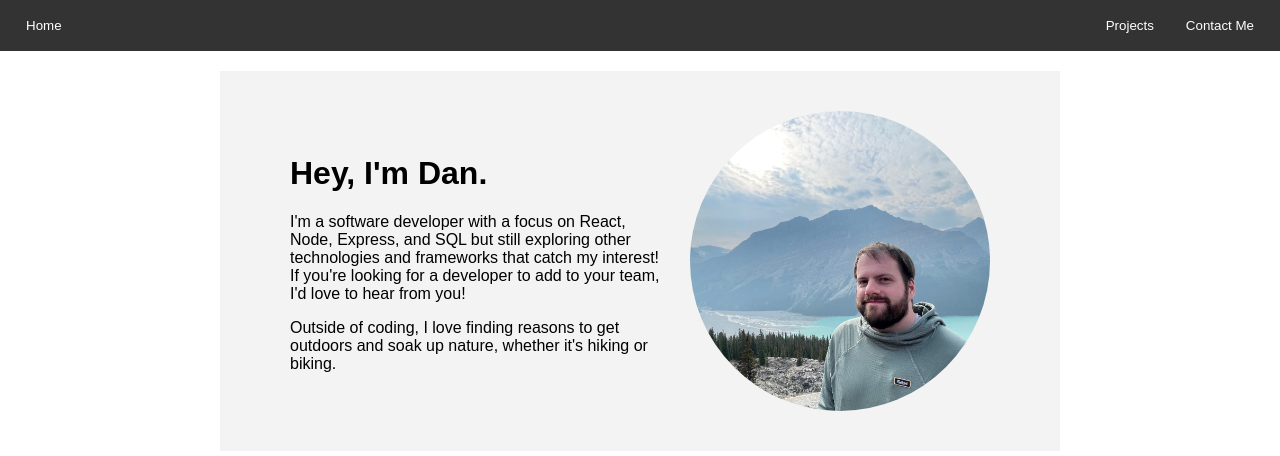
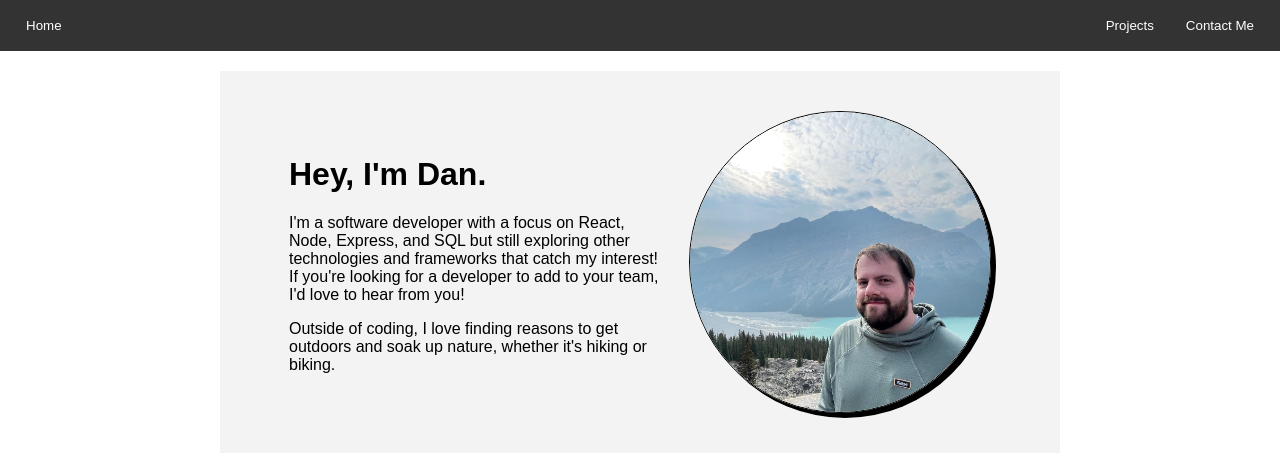
Before and after one commit to Daniel-Legan/daniel-legan-portfolio, a React (Create React App) app: page / in a window 1280 px wide. Shown: the top 456 px of the page. Built offline with nearby package versions, Linux system fonts and the light colour scheme.

Commit message:
shadow added

```diff
--- a/src/App.css
+++ b/src/App.css
@@ -35,6 +35,8 @@ body {
   height: 300px;
   border-radius: 50%;
   overflow: hidden;
+  border: 1px solid black;
+  box-shadow: 5px 5px black;
 }
 
 .profile-picture {
@@ -49,7 +51,8 @@ body {
   border: 1px solid #ccc;
   margin-bottom: 15px;
   padding: 10px;
-  box-shadow: 0 4px 8px 0 rgba(0, 0, 0, 0.2);
+  border: 1px solid black;
+  box-shadow: 5px 5px black;
 }
 
 .repo-content {
```
